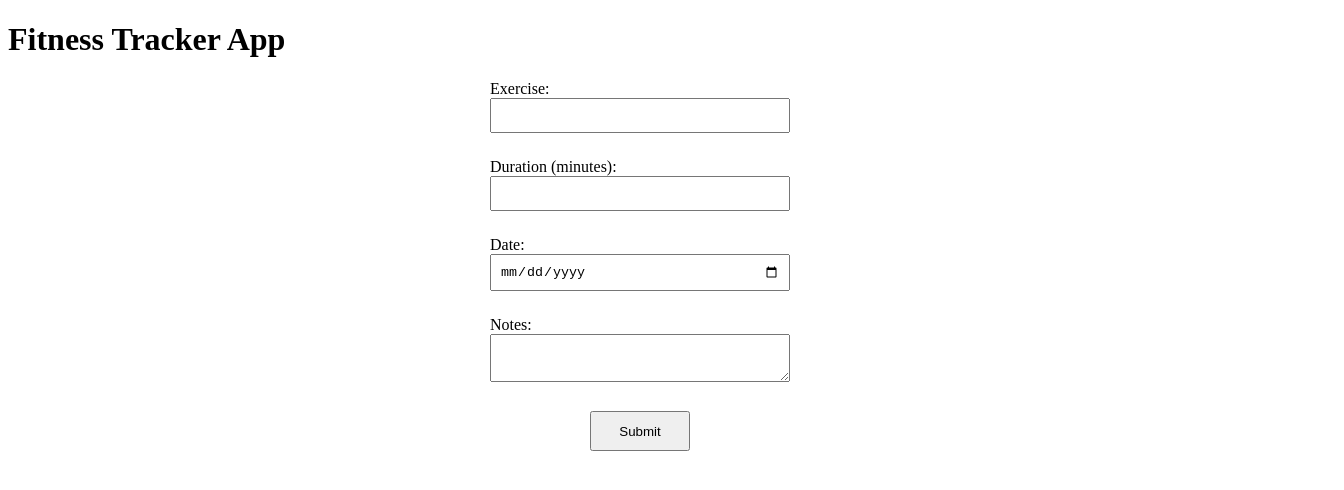
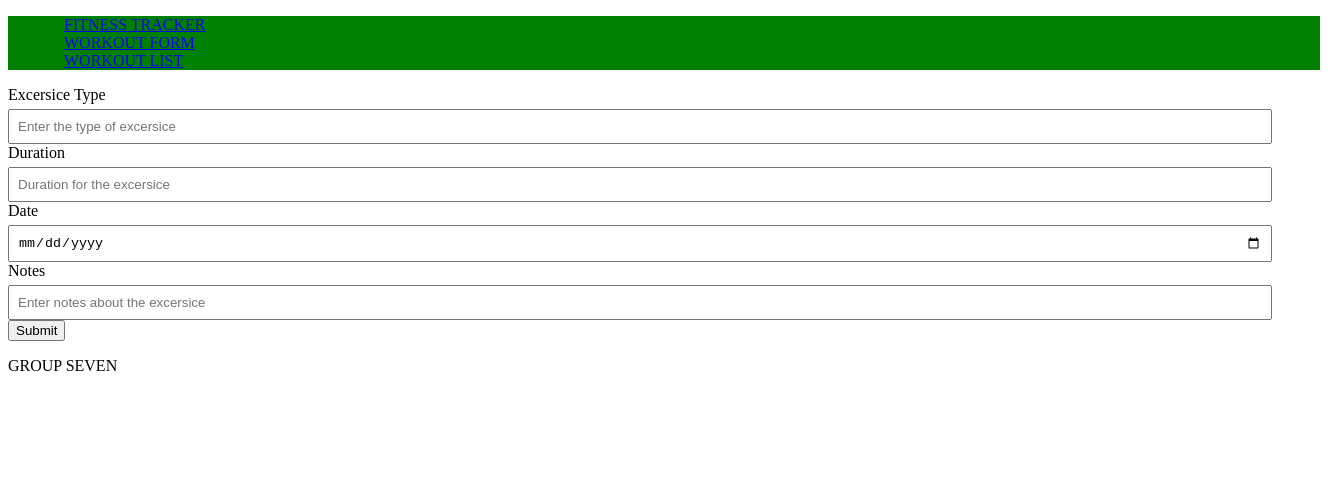
Before and after one commit to PNyagol/fitness-tracker-app, a React (Create React App) app: page / in a window 1280 px wide. Shown: the top 490 px of the page, 1344 px wide, since content can reach past the window. Built offline with nearby package versions, Linux system fonts and the light colour scheme.

Commit message:
Added: Navbar and WorkoutForm

```diff
--- a/src/components/App.js
+++ b/src/components/App.js
@@ -1,18 +1,20 @@
-import React from 'react';
-import WorkoutForm from './WorkoutForm';
+import React from "react";
+import NavBar from "./NavBar";
+import WorkoutForm from "./WorkoutForm";
 
 function App() {
-  // Handle submission of workout details
-  const handleWorkoutSubmission = (workoutDetails) => {
-
-    console.log('Workout details submitted:', workoutDetails);
-  };
-
   return (
-    <div>
-      <h1>Fitness Tracker App</h1>
-      <WorkoutForm onSubmit={handleWorkoutSubmission} />
-    </div>
+    <>
+      <header>
+        <NavBar />
+      </header>
+      <main>
+        <WorkoutForm />
+      </main>
+      <footer>
+        <p>GROUP SEVEN</p>
+      </footer>
+    </>
   );
 }
 
--- /dev/null
+++ b/src/components/NavBar.js
@@ -0,0 +1,32 @@
+import React from "react";
+import { Navbar } from "react-bootstrap";
+
+const navLinks = [
+  { link: "/", name: "Fitness Tracker" },
+  { link: "/workout-form", name: "Workout Form" },
+  { link: "/workout-list", name: "Workout List" },
+];
+
+const NavBar = () => {
+  return (
+    <Navbar
+      bg="dark"
+      variant="dark"
+      style={{
+        width: "100vw",
+        backgroundColor: "green",
+        paddingInline: "1rem",
+      }}
+    >
+      <ul style={{ width: "100%", textTransform: "uppercase" }}>
+        {navLinks.map(({ link, name }, i) => (
+          <li style={{ listStyle: "none" }} key={i}>
+            <Navbar.Brand href={link}>{name}</Navbar.Brand>
+          </li>
+        ))}
+      </ul>
+    </Navbar>
+  );
+};
+
+export default NavBar;
--- a/src/components/WorkoutForm.js
+++ b/src/components/WorkoutForm.js
@@ -1,112 +1,33 @@
-import React, { useState } from 'react';
-import '../App.css'; // Import your CSS file
+import Button from 'react-bootstrap/Button';
+import Form from 'react-bootstrap/Form';
 
 function WorkoutForm() {
-  const [workoutDetails, setWorkoutDetails] = useState({
-    exercise: '',
-    duration: '',
-    date: '',
-    notes: '',
-  });
+  return (
+    <Form>
+      <Form.Group className="mb-3" controlId="formBasicEmail">
+        <Form.Label>Excersice Type</Form.Label>
+        <Form.Control type="text" placeholder="Enter the type of excersice" />
+      </Form.Group>
 
-  function handleInputChange(e) {
-    const { name, value } = e.target;
-    setWorkoutDetails({
-      ...workoutDetails,
-      [name]: value,
-    });
-  }
+      <Form.Group className="mb-3" controlId="formBasicDuration">
+        <Form.Label>Duration</Form.Label>
+        <Form.Control type="text" placeholder="Duration for the excersice" />
+      </Form.Group>
 
-  function handleSubmit(e) {
-    e.preventDefault();
+      <Form.Group className="mb-3" controlId="formBasicDate">
+        <Form.Label>Date</Form.Label>
+        <Form.Control type="date" placeholder="Enter the date" />
+      </Form.Group>
 
-    fetch('http://localhost:3000/workouts', {  // waiting for db.json to be created
-      method: 'POST',
-      headers: {
-        'Content-Type': 'application/json',
-      },
-      body: JSON.stringify(workoutDetails),
-    })
-      .then(response => {
-        if (!response.ok) {
-          throw new Error(`HTTP error! Status: ${response.status}`);
-        }
-        return response.json();
-      })
-      .then(data => {
+      <Form.Group className="mb-3" controlId="formBasicDuration">
+        <Form.Label>Notes</Form.Label>
+        <Form.Control type="textarea" placeholder="Enter notes about the excersice" />
+      </Form.Group>
 
-        console.log('Workout details saved:', data);
-
-        setWorkoutDetails({
-          exercise: '',
-          duration: '',
-          date: '',
-          notes: '',
-        });
-      })
-      .catch(error => {
-        console.error('Error saving workout details:', error);
-      });
-  }
-
-  return (
-    <form onSubmit={handleSubmit} className="workout-form">
-      <div className="form-group">
-        <label>
-          Exercise:
-          <input
-            type="text"
-            name="exercise"
-            value={workoutDetails.exercise}
-            onChange={handleInputChange}
-            required
-            style={{ marginBottom: '10px' }}
-          />
-        </label>
-      </div>
-
-      <div className="form-group">
-        <label>
-          Duration (minutes):
-          <input
-            type="number"
-            name="duration"
-            value={workoutDetails.duration}
-            onChange={handleInputChange}
-            required
-            style={{ marginBottom: '10px' }}
-          />
-        </label>
-      </div>
-
-      <div className="form-group">
-        <label>
-          Date:
-          <input
-            type="date"
-            name="date"
-            value={workoutDetails.date}
-            onChange={handleInputChange}
-            required
-            style={{ marginBottom: '10px' }}
-          />
-        </label>
-      </div>
-
-      <div className="form-group">
-        <label>
-          Notes:
-          <textarea
-            name="notes"
-            value={workoutDetails.notes}
-            onChange={handleInputChange}
-            style={{ marginBottom: '10px' }}
-          />
-        </label>
-      </div>
-
-      <button type="submit" className="small-button">Submit</button>
-    </form>
+      <Button variant="primary" type="submit">
+        Submit
+      </Button>
+    </Form>
   );
 }
 
```
